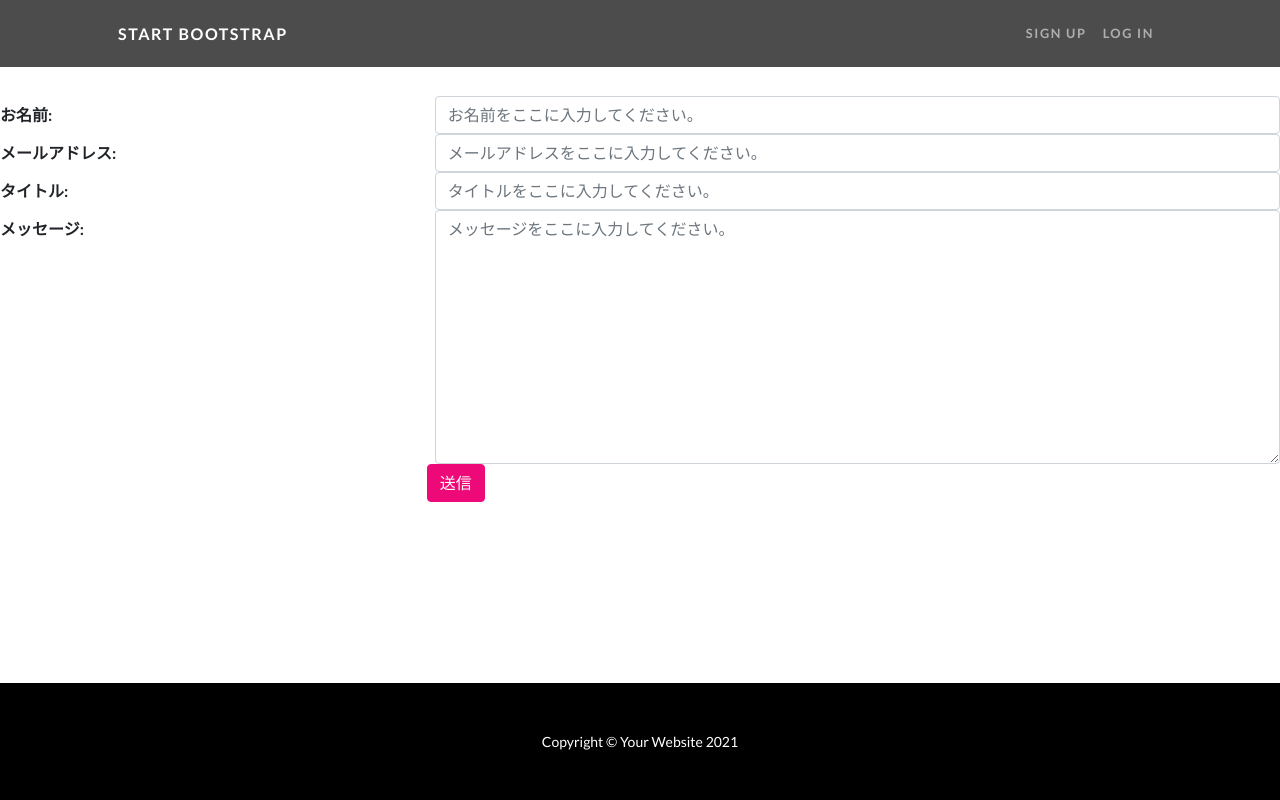
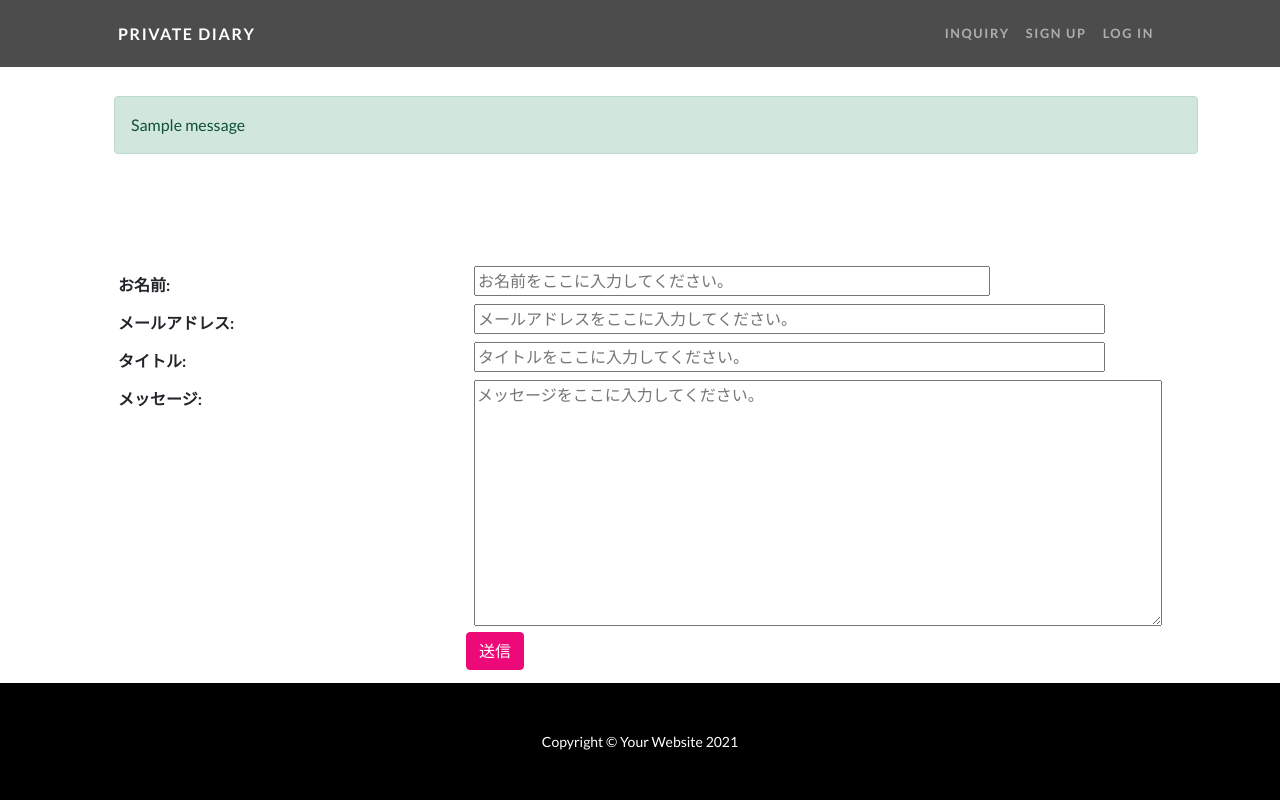
Before and after one commit to kazumaru18/private_diary, a Django app: page /inquiry/ in a window 1280 px wide. Run offline with Django 3.2, Linux system fonts and the light colour scheme; tables that the repository leaves empty hold one stand-in row (values such as "Sample post"); one stand-in notice (Sample message) is shown; some libraries are stand-ins or nearby versions.

Commit message:
Chapter9

```diff
--- a/diary/forms.py
+++ b/diary/forms.py
@@ -1,4 +1,6 @@
 from django import forms
+from django.contrib import messages
+from django.core.mail import EmailMessage
 
 class InquiryForm(forms.Form):
     name = forms.CharField(label='お名前', max_length=30)
@@ -9,14 +11,29 @@ class InquiryForm(forms.Form):
     def __init__(self, *args, **kwargs):
         super().__init__(*args, **kwargs)
 
-        self.fields['name'].widget.attrs['class'] = 'form-control col-9'
+        self.fields['name'].widget.attrs['class'] = 'col-9'
         self.fields['name'].widget.attrs['placeholder'] = 'お名前をここに入力してください。'
 
-        self.fields['email'].widget.attrs['class'] = 'form-control col-11'
+        self.fields['email'].widget.attrs['class'] = 'col-11'
         self.fields['email'].widget.attrs['placeholder'] = 'メールアドレスをここに入力してください。'
 
-        self.fields['title'].widget.attrs['class'] = 'form-control col-11'
+        self.fields['title'].widget.attrs['class'] = 'col-11'
         self.fields['title'].widget.attrs['placeholder'] = 'タイトルをここに入力してください。'
 
-        self.fields['message'].widget.attrs['class'] = 'form-control col-12'
+        self.fields['message'].widget.attrs['class'] = 'col-12'
         self.fields['message'].widget.attrs['placeholder'] = 'メッセージをここに入力してください。'
+
+    def send_email(self):
+        name = self.cleaned_data['name']
+        email = self.cleaned_data['email']
+        title = self.cleaned_data['title']
+        message = self.cleaned_data['message']
+
+        subject = 'お問い合わせ{}'.format(title)
+        message = '送信者名: {0}\nメールアドレス: {1}\nメッセージ:\n{2}'.format(name, email, message)
+        from_email = 'admin@example.com'
+        to_list = [ 'test@example.com' ]
+        cc_list = [ email ]
+
+        message = EmailMessage(subject=subject, body=message, from_email=from_email, to=to_list, cc=cc_list)
+        message.send()
--- a/diary/templates/diary/base.html
+++ b/diary/templates/diary/base.html
@@ -22,11 +22,16 @@
         <!-- Navigation-->
         <nav class="navbar navbar-expand-lg navbar-dark navbar-custom fixed-top">
             <div class="container px-5">
-                <a class="navbar-brand" href="#page-top">Start Bootstrap</a>
+                <a class="navbar-brand" href="{% url 'diary:index' %}">PRIVATE DIARY</a>
                 <button class="navbar-toggler" type="button" data-bs-toggle="collapse" data-bs-target="#navbarResponsive" aria-controls="navbarResponsive" aria-expanded="false" aria-label="Toggle navigation"><span class="navbar-toggler-icon"></span></button>
                 <div class="collapse navbar-collapse" id="navbarResponsive">
                     <ul class="navbar-nav ms-auto">
-                        <li class="nav-item"><a class="nav-link" href="#!">Sign Up</a></li>
+                        <li class="nav-item {% block active_inquiry %}{% endblock %}">
+                            <a class="nav-link" href="{% url 'diary:inquiry' %}">INQUIRY</a>
+                        </li>
+                    </ul>
+                    <ul class="navbar-nav ml-auto">
+                        <li class="nav-item"><a class="nav-link" href="#">Sign Up</a></li>
                         <li class="nav-item"><a class="nav-link" href="#!">Log In</a></li>
                     </ul>
                 </div>
@@ -34,6 +39,21 @@
         </nav>
         <!-- Header-->
         {% block header %}{% endblock %}
+
+        {% if messages %}
+        <div class="container">
+            <div class="row">
+                <div class="my-div-style w-100">
+                    <ul class="messages" style="list-style: none;">
+                        {% for message in messages %}
+                        <li {% if message.tags %} class="{{ message.tags }}" {% endif %}>{{ message }}</li>
+                        {% endfor %}
+                    </ul>
+                </div>
+            </div>
+        </div>
+        {% endif %}
+
         <!-- Content -->
         {% block contents %}{% endblock %}
         <!-- Footer-->
--- a/diary/templates/diary/inquiry.html
+++ b/diary/templates/diary/inquiry.html
@@ -1,12 +1,13 @@
 {% extends 'diary/base.html' %}
-{% load static %}
 
 {% block title %}お問い合わせ ¦ Private Diary{% endblock %}
 
+{% block active_inquery %}active{% endblock %}
+
 {% block contents %}
-        <section id="container">
-            <div class="row">
-                <div class="my-div-style">
+        <div id="scroll">
+            <div class="container px-5">
+                <div class="my-div-style gx-5 align-items-center">
                     <form method="POST">
                         {% csrf_token %}
 
@@ -30,5 +31,5 @@
                     </form>
                 </div>
             </div>
-        </section>
+        </div>
 {% endblock %}
--- a/diary/views.py
+++ b/diary/views.py
@@ -1,8 +1,8 @@
+from django.core.mail import message
 from django.http.response import HttpResponse
 from django.shortcuts import render
-from django.views import generic
-from .forms import InquiryForm
 import logging
+from django.contrib import messages
 from django.urls import reverse_lazy
 from django.views import generic
 from .forms import InquiryForm
@@ -22,5 +22,7 @@ class InquiryView(generic.FormView):
     success_url = reverse_lazy('diary:inquiry')
 
     def form_valid(self, form):
+        form.send_email()
+        messages.success(self.request, 'メッセージを送信しました')
         logger.info('Inquiry sent by {}'.format(form.cleaned_data['name']))
         return super().form_valid(form)
```
Also changed, not shown: config/settings.py (+13 -0 lines).
